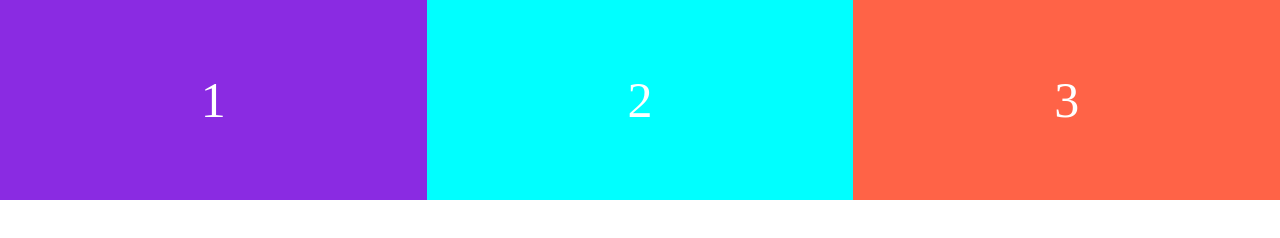
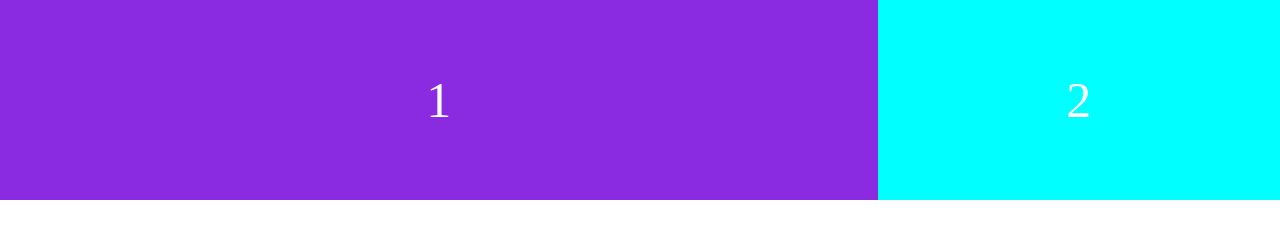
Before and after one commit to KimsPractice/cssLayoutMaster, a website built with Vite: page index.html in a window 1280 px wide. Built offline with nearby package versions, Linux system fonts and the light colour scheme.

Commit message:
flex basis 는 요소의 기본크기를 지정한다.
basis로 기본크기를 지정한 이후
이전의 grow로 확대비율을 1ㄷ1로 지정한다면 basis+grow 만큼의 비율을 가져간다.
또한 반대로 shrink도 basis크기에서 부터시작하여 축소되기시작한다.

그리고 특이점은 flex basis는 main axis를 가지고있기 때문에 따로 main axis에서 요소 크기를 지정하지 않아도 요소의 크기가 지정된다.
보통 min width 혹은 max width를 px로 지정하지 않고 비율로 사용하고자할때

ex)max-width
flex-basis:500px;
flex-grow:0;
flex-shrink:3;

ex)min-width
flex-basis:500px;
flex-grow:1;
flex-shrink:0;

과 같이 사용한다.

```diff
--- a/index.html
+++ b/index.html
@@ -9,6 +9,5 @@
   <body>
     <div class="box">1</div>
     <div class="box">2</div>
-    <div class="box">3</div>
   </body>
 </html>
--- a/style.css
+++ b/style.css
@@ -9,20 +9,14 @@ body {
 
 .box:nth-child(1) {
   background-color: blueviolet;
+  flex-basis: 500px;
+  flex-shrink: 0;
   flex-grow: 1;
-  flex-shrink: 3;
 }
 
 .box:nth-child(2) {
   background-color: aqua;
   flex-grow: 1;
-  flex-shrink: 0;
-}
-
-.box:nth-child(3) {
-  background-color: tomato;
-  flex-grow: 1;
-  flex-shrink: 1;
 }
 
 .box {
```
